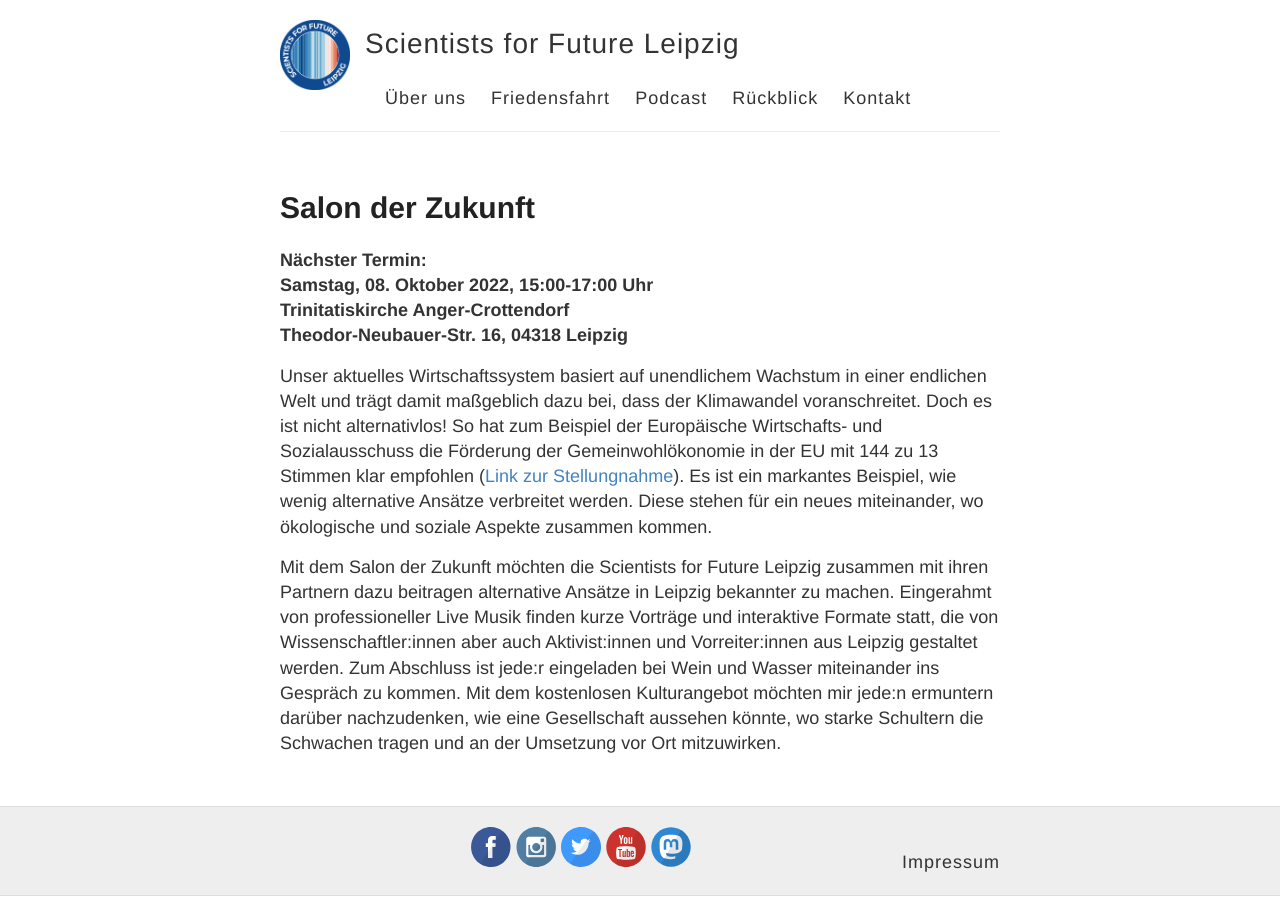
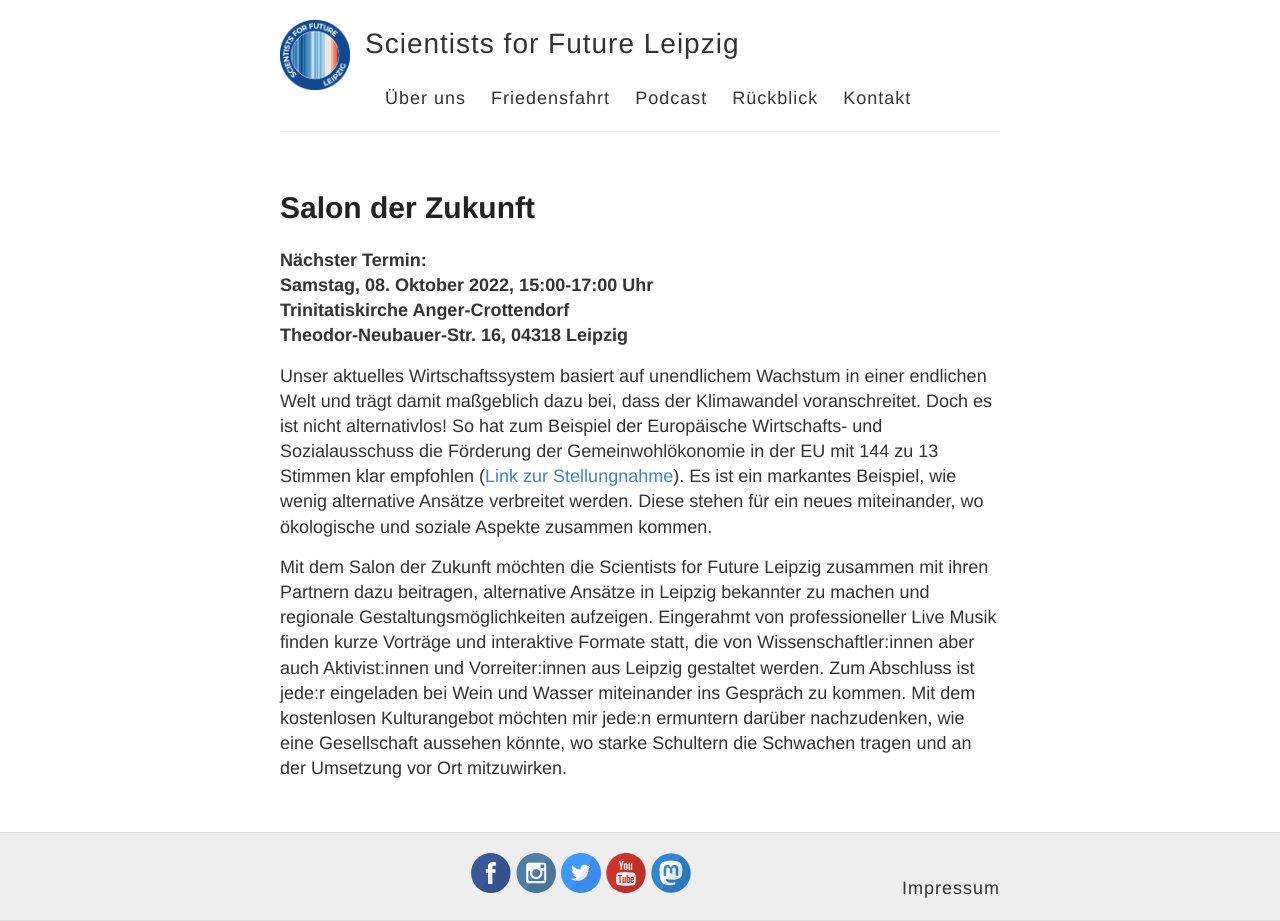
Before and after one commit to s4f-leipzig/s4f-leipzig.github.io, a Jekyll site: the page built from salon.md, in a window 1280 px wide. Built offline with Jekyll 4.4.1, drawn with Linux system fonts in a browser that asks for light colours; a file with an impossible date is left out; before the commit the page ends 900 px from its top, so only the background shows below that.

Commit message:
Update salon.md

```diff
--- a/salon.md
+++ b/salon.md
@@ -15,4 +15,4 @@
 (<a href="https://eur-lex.europa.eu/legal-content/DE/TXT/?uri=CELEX%3A52015IE2060">Link zur Stellungnahme</a>). Es ist ein markantes Beispiel, wie wenig
 alternative Ansätze verbreitet werden. Diese stehen für ein neues miteinander, wo ökologische und soziale Aspekte zusammen kommen.
 
-Mit dem Salon der Zukunft möchten die Scientists for Future Leipzig zusammen mit ihren Partnern dazu beitragen alternative Ansätze in Leipzig bekannter zu machen. Eingerahmt von professioneller Live Musik finden kurze Vorträge und interaktive Formate statt, die von Wissenschaftler:innen aber auch Aktivist:innen und Vorreiter:innen aus Leipzig gestaltet werden. Zum Abschluss ist jede:r eingeladen bei Wein und Wasser miteinander ins Gespräch zu kommen. Mit dem kostenlosen Kulturangebot möchten mir jede:n ermuntern darüber nachzudenken, wie eine Gesellschaft aussehen könnte, wo starke Schultern die Schwachen tragen und an der Umsetzung vor Ort mitzuwirken.
+Mit dem Salon der Zukunft möchten die Scientists for Future Leipzig zusammen mit ihren Partnern dazu beitragen, alternative Ansätze in Leipzig bekannter zu machen und regionale Gestaltungsmöglichkeiten aufzeigen. Eingerahmt von professioneller Live Musik finden kurze Vorträge und interaktive Formate statt, die von Wissenschaftler:innen aber auch Aktivist:innen und Vorreiter:innen aus Leipzig gestaltet werden. Zum Abschluss ist jede:r eingeladen bei Wein und Wasser miteinander ins Gespräch zu kommen. Mit dem kostenlosen Kulturangebot möchten mir jede:n ermuntern darüber nachzudenken, wie eine Gesellschaft aussehen könnte, wo starke Schultern die Schwachen tragen und an der Umsetzung vor Ort mitzuwirken.
```
